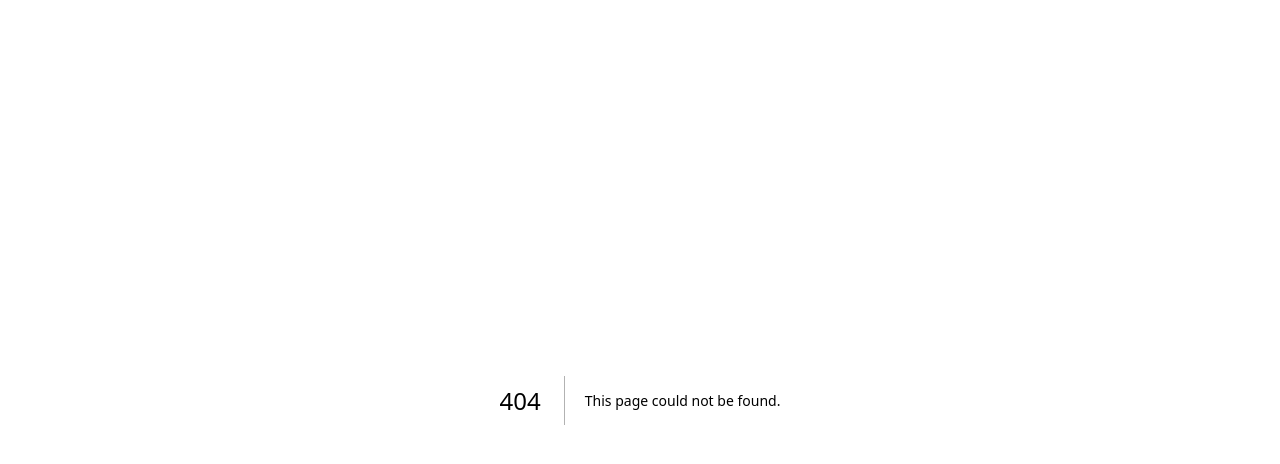
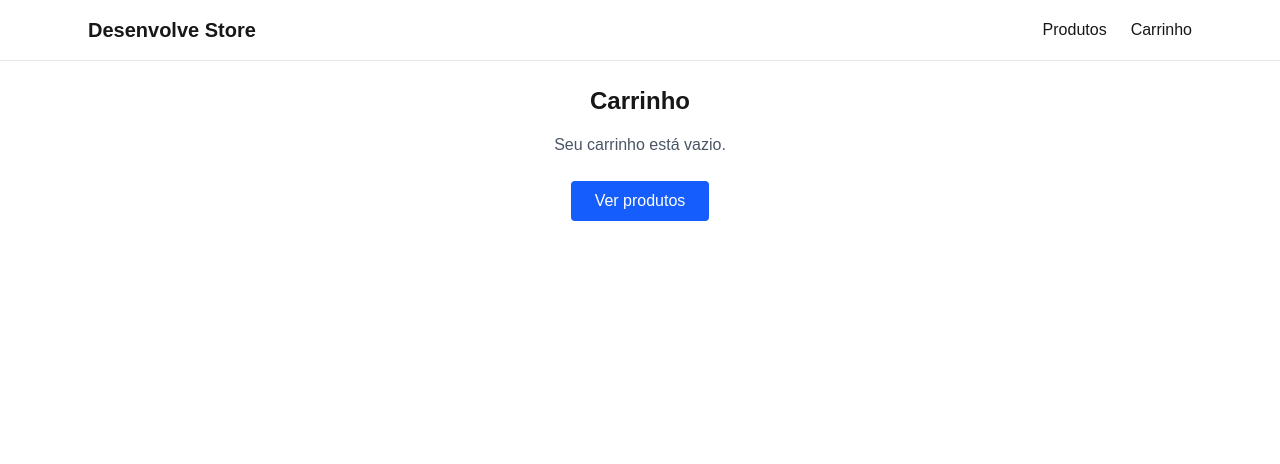
Before and after one commit to GustavoFlpp/desenvolve-store, a Next.js app: page /cart in a window 1280 px wide. Before the commit this address had no page. Shown: the top 464 px of the page. Built offline with nearby package versions, Linux system fonts and the light colour scheme.

Commit message:
feat: enhance cart page with quantity controls, summary and improved UX

```diff
--- /dev/null
+++ b/src/app/cart/page.tsx
@@ -0,0 +1,123 @@
+"use client";
+
+import { useCart } from "@/context/CartContext";
+import Link from "next/link";
+
+export default function CartPage() {
+  const { cart, addToCart, removeFromCart, clearCart } = useCart();
+
+  const total = cart.reduce(
+    (acc, item) => acc + item.price * item.quantity,
+    0
+  );
+
+  if (cart.length === 0) {
+    return (
+      <main className="max-w-4xl mx-auto p-6 text-center">
+        <h1 className="text-2xl font-bold mb-4">Carrinho</h1>
+        <p className="text-gray-600 mb-6">Seu carrinho está vazio.</p>
+
+        <Link
+          href="/products"
+          className="inline-block bg-blue-600 text-white px-6 py-2 rounded hover:bg-blue-700 transition"
+        >
+          Ver produtos
+        </Link>
+      </main>
+    );
+  }
+
+  return (
+    <main className="max-w-6xl mx-auto p-6 grid grid-cols-1 lg:grid-cols-3 gap-8">
+      {/* Lista de produtos */}
+      <section className="lg:col-span-2">
+        <h1 className="text-2xl font-bold mb-6">Carrinho</h1>
+
+        <ul className="space-y-4">
+          {cart.map(item => (
+            <li
+              key={item.id}
+              className="flex gap-4 border rounded p-4 items-center"
+            >
+              <img
+                src={item.image}
+                alt={item.title}
+                className="w-24 h-24 object-contain"
+              />
+
+              <div className="flex-1">
+                <h2 className="font-semibold">{item.title}</h2>
+
+                <p className="text-sm text-gray-600 mb-2">
+                  {(item.price * item.quantity).toLocaleString("pt-BR", {
+                    style: "currency",
+                    currency: "BRL",
+                  })}
+                </p>
+
+                {/* Controle de quantidade */}
+                <div className="flex items-center gap-3">
+                  <button
+                    onClick={() =>
+                      item.quantity === 1
+                        ? removeFromCart(item.id)
+                        : removeFromCart(item.id)
+                    }
+                    className="w-8 h-8 border rounded hover:bg-gray-100"
+                  >
+                    −
+                  </button>
+
+                  <span className="font-medium">{item.quantity}</span>
+
+                  <button
+                    onClick={() => addToCart(item)}
+                    className="w-8 h-8 border rounded hover:bg-gray-100"
+                  >
+                    +
+                  </button>
+                </div>
+              </div>
+
+              <button
+                onClick={() => removeFromCart(item.id)}
+                className="text-sm text-red-600 hover:underline"
+              >
+                Remover
+              </button>
+            </li>
+          ))}
+        </ul>
+      </section>
+
+      {/* Resumo */}
+      <aside className="border rounded p-6 h-fit">
+        <h2 className="text-lg font-semibold mb-4">Resumo</h2>
+
+        <div className="flex justify-between mb-4">
+          <span>Total</span>
+          <strong>
+            {total.toLocaleString("pt-BR", {
+              style: "currency",
+              currency: "BRL",
+            })}
+          </strong>
+        </div>
+
+        <button
+          onClick={clearCart}
+          className="w-full bg-red-600 text-white py-2 rounded hover:bg-red-700 transition mb-4"
+        >
+          Limpar carrinho
+        </button>
+
+        <Link
+          href="/products"
+          className="block text-center text-blue-600 hover:underline"
+        >
+          Continuar comprando
+        </Link>
+      </aside>
+    </main>
+  );
+}
--- a/src/app/layout.tsx
+++ b/src/app/layout.tsx
@@ -2,6 +2,7 @@ import type { Metadata } from "next";
 import { Geist, Geist_Mono } from "next/font/google";
 import "./globals.css";
 import { CartProvider } from "@/context/CartContext";
+import { Header } from "@/components/Header";
 
 const geistSans = Geist({
   variable: "--font-geist-sans",
@@ -14,21 +15,24 @@ const geistMono = Geist_Mono({
 });
 
 export const metadata: Metadata = {
-  title: "Create Next App",
-  description: "Generated by create next app",
+  title: "Desenvolve Store",
+  description: "E-commerce educacional com Next.js",
 };
 
 export default function RootLayout({
   children,
-}: Readonly<{
+}: {
   children: React.ReactNode;
-}>) {
+}) {
   return (
-    <html lang="en">
+    <html lang="pt-BR">
       <body
         className={`${geistSans.variable} ${geistMono.variable} antialiased`}
       >
-        <CartProvider>{children}</CartProvider>
+        <CartProvider>
+          <Header />
+          {children}
+        </CartProvider>
       </body>
     </html>
   );
--- a/src/components/Header.tsx
+++ b/src/components/Header.tsx
@@ -0,0 +1,37 @@
+"use client";
+
+import Link from "next/link";
+import { useCart } from "@/context/CartContext";
+import { CartItem } from "@/types/cart";
+
+export function Header() {
+  const { cart } = useCart();
+
+  const totalItems = cart.reduce(
+    (acc: number, item: CartItem) => acc + item.quantity,
+    0
+  );
+
+  return (
+    <header className="w-full border-b border-gray-200">
+      <div className="max-w-6xl mx-auto px-6 py-4 flex items-center justify-between">
+        <Link href="/" className="text-xl font-bold">
+          Desenvolve Store
+        </Link>
+
+        <nav className="flex items-center gap-6">
+          <Link href="/products">Produtos</Link>
+
+          <Link href="/cart" className="relative">
+            Carrinho
+            {totalItems > 0 && (
+              <span className="absolute -top-2 -right-3 bg-red-600 text-white text-xs w-5 h-5 flex items-center justify-center rounded-full">
+                {totalItems}
+              </span>
+            )}
+          </Link>
+        </nav>
+      </div>
+    </header>
+  );
+}
--- a/src/context/CartContext.tsx
+++ b/src/context/CartContext.tsx
@@ -5,49 +5,45 @@ import { CartItem } from "@/types/cart";
 import { Product } from "@/types/product";
 
 interface CartContextData {
-  items: CartItem[];
+  cart: CartItem[];
   addToCart: (product: Product) => void;
   removeFromCart: (id: number) => void;
   clearCart: () => void;
 }
 
+
 const CartContext = createContext<CartContextData | undefined>(undefined);
 
 export function CartProvider({ children }: { children: ReactNode }) {
-  const [items, setItems] = useState<CartItem[]>([]);
+  const [cart, setCart] = useState<CartItem[]>([]);
 
 function addToCart(product: Product) {
-  setItems((prev) => {
+  setCart(prev => {
     const itemExists = prev.find(item => item.id === product.id);
 
-    let updatedCart: CartItem[];
-
     if (itemExists) {
-      updatedCart = prev.map(item =>
+      return prev.map(item =>
         item.id === product.id
           ? { ...item, quantity: item.quantity + 1 }
           : item
       );
-    } else {
-      updatedCart = [...prev, { ...product, quantity: 1 }];
     }
 
-
-    return updatedCart;
+    return [...prev, { ...product, quantity: 1 }];
   });
 }
 
+function removeFromCart(id: number) {
+  setCart(prev => prev.filter(item => item.id !== id));
+}
 
-  function removeFromCart(id: number) {
-    setItems(prev => prev.filter(item => item.id !== id));
-  }
+function clearCart() {
+  setCart([]);
+}
 
-  function clearCart() {
-    setItems([]);
-  }
 
   return (
-    <CartContext.Provider value={{ items, addToCart, removeFromCart, clearCart }}>
+    <CartContext.Provider value={{ cart, addToCart, removeFromCart, clearCart }}>
       {children}
     </CartContext.Provider>
   );
```
